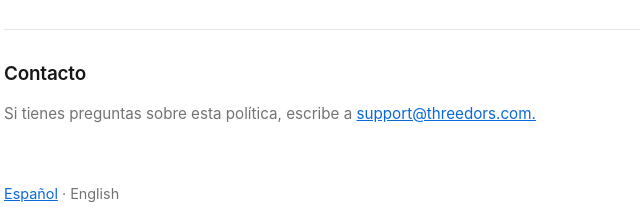
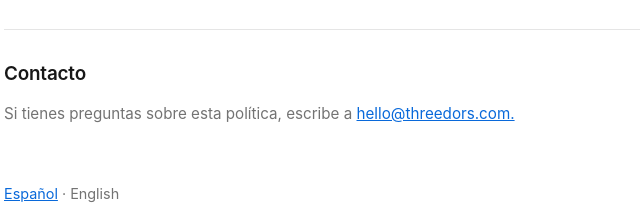
Before and after one commit to v1dalhernan/privacy, a plain HTML site: page rentals/index.html in a window 1280 px wide. Shown: the part 2746-2960 px from the top of the page, 296-936 px from the left. Drawn offline with Linux system fonts and the light colour scheme.

Commit message:
Revert "Rentals pages: contact support@threedors.com"
This reverts commit cca04d878a0761f5a178a63241faa811ce58a51c.

```diff
--- a/rentals/index.html
+++ b/rentals/index.html
@@ -298,7 +298,7 @@
 </section>
 <section class="policy-section">
 <h2>Contacto</h2>
-<p>Si tienes preguntas sobre esta política, escribe a <a href="mailto:support@threedors.com." class="inline-link">support@threedors.com.</a></p>
+<p>Si tienes preguntas sobre esta política, escribe a <a href="mailto:hello@threedors.com." class="inline-link">hello@threedors.com.</a></p>
 </section>
       <p class="lang-switch" style="margin-top:56px"><a href="#es">Español</a> &middot; English</p>
 <div id="en"></div>
@@ -357,7 +357,7 @@
 </section>
 <section class="policy-section">
 <h2>Contact</h2>
-<p>Questions about this policy: <a href="mailto:support@threedors.com." class="inline-link">support@threedors.com.</a></p>
+<p>Questions about this policy: <a href="mailto:hello@threedors.com." class="inline-link">hello@threedors.com.</a></p>
 </section>
       <p class="lang-switch" style="margin-top:40px"><a href="/rentals/terms/">Términos de uso &middot; Terms of Use</a></p>
     </main>
```
Also changed, not shown: rentals/terms/index.html (+2 -2 lines).
